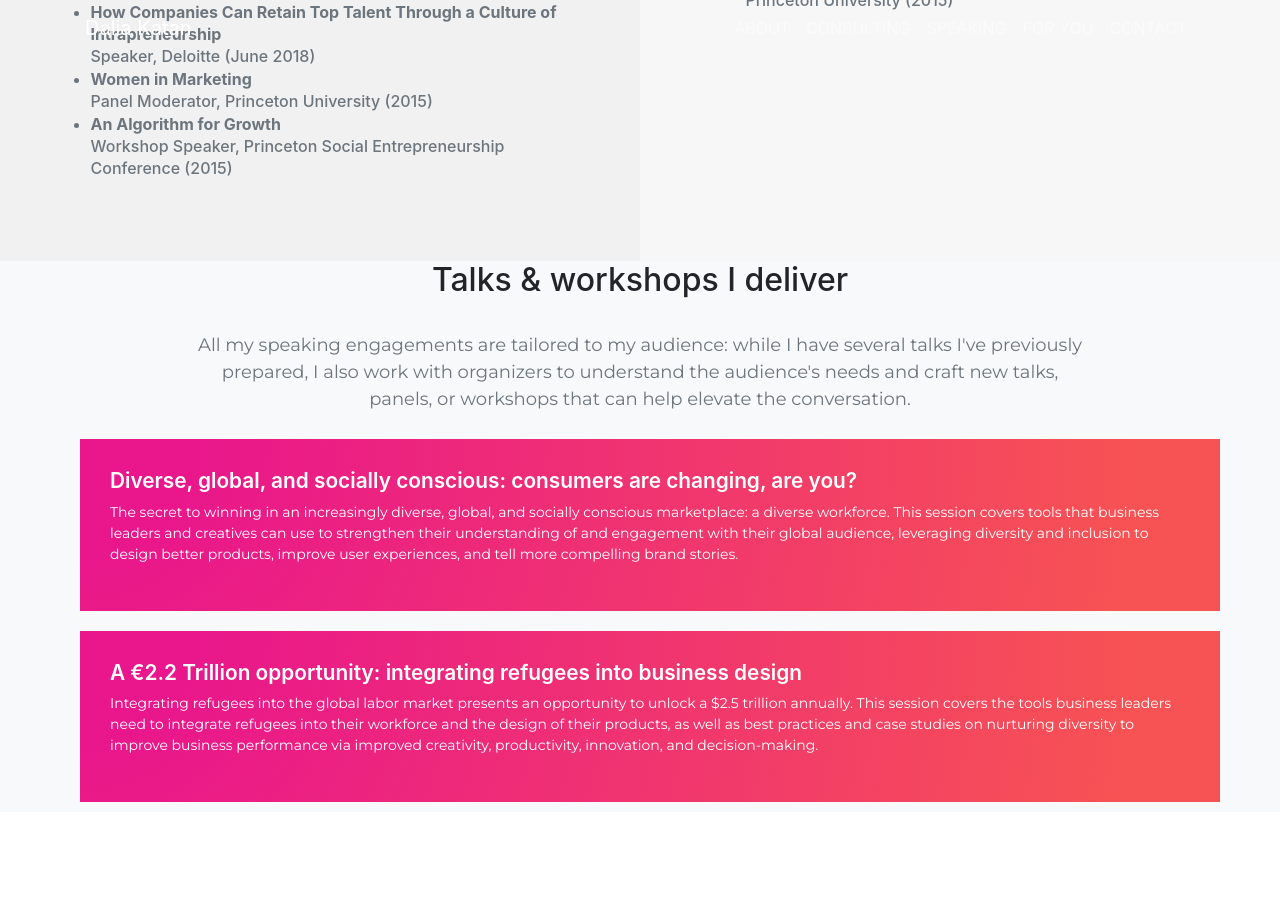
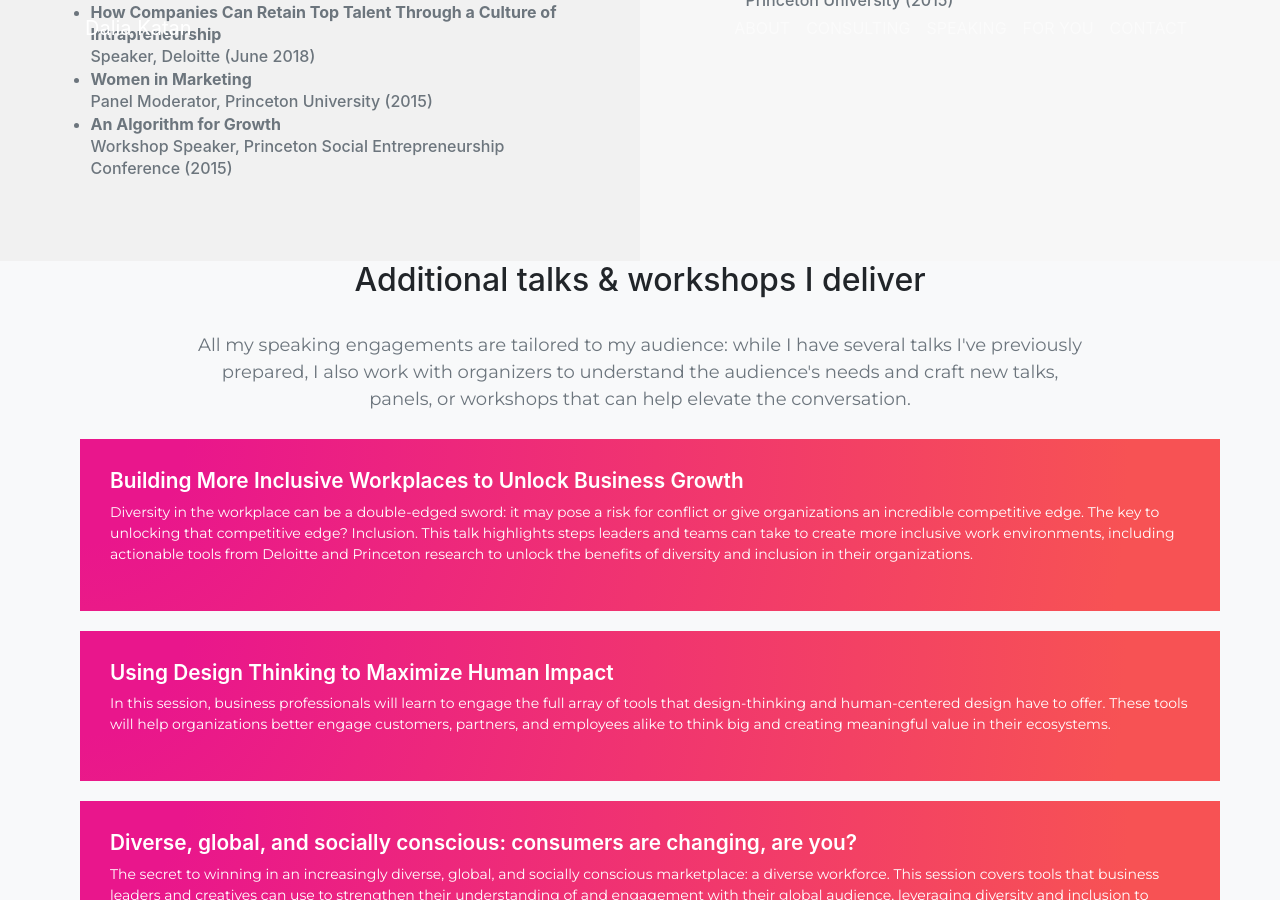
Before and after one commit to dalkat/dalkat.github.io, a Jekyll site: the page built from speaker.md, in a window 1280 px wide and 900 px high, scrolled down 1516 px. Built offline with Jekyll 4.4.1, drawn with Linux system fonts in a browser that asks for light colours; nearby versions of some CDN libraries; some web fonts are replaced; library files that are not in the unit come from our copies.

Commit message:
added talk menu

```diff
--- a/_layouts/speaker.html
+++ b/_layouts/speaker.html
@@ -121,12 +121,20 @@ layout: default-sub
       <div class="container">
         <div class="row">
           <div class="col-lg-12">
-            <h2 class="section-heading" style="  text-align: center;">Talks & workshops I deliver</h2>
+            <h2 class="section-heading" style="  text-align: center;">Additional talks & workshops I deliver</h2>
 
             <br><p class="section-subheading text-muted" style="font-size:18px; font-family:'Montserrat', 'Helvetica Neue', Helvetica, Arial, sans-serif; text-align:center; padding:0 10%;">All my speaking engagements are tailored to my audience: while I have several talks I've previously prepared, I also work with organizers to understand the audience's needs and craft new talks, panels, or workshops that can help elevate the conversation.</p>
           </div>
         </div>
         <div class="row">
+          <div class="col-md-12" style="padding: 30px;margin: 10px;background: radial-gradient(circle at left top, #e9168c 9%, #f75254 91%);background-image: radial-gradient(circle at left top, #e9168c 9%, #f75254 91%);color: #ffffff;">
+            <h4 class="service-heading" style="margin-top:0; font-size:1.3rem; font-weight:600;">Building More Inclusive Workplaces to Unlock Business Growth</h4>
+            <p style="font-size:14px; font-family:'Montserrat', 'Helvetica Neue', Helvetica, Arial, sans-serif; text-align:left;">Diversity in the workplace can be a double-edged sword: it may pose a risk for conflict or give organizations an incredible competitive edge. The key to unlocking that competitive edge? Inclusion. This talk highlights steps leaders and teams can take to create more inclusive work environments, including actionable tools from Deloitte and Princeton research to unlock the benefits of diversity and inclusion in their organizations.<br></p></div>
+
+          <div class="col-md-12" style="padding: 30px;margin: 10px;background: radial-gradient(circle at left top, #e9168c 9%, #f75254 91%);background-image: radial-gradient(circle at left top, #e9168c 9%, #f75254 91%);color: #ffffff;">
+            <h4 class="service-heading" style="margin-top:0; font-size:1.3rem; font-weight:600;">Using Design Thinking to Maximize Human Impact</h4>
+            <p style="font-size:14px; font-family:'Montserrat', 'Helvetica Neue', Helvetica, Arial, sans-serif; text-align:left;">In this session, business professionals will learn to engage the full array of tools that design-thinking and human-centered design have to offer. These tools will help organizations better engage customers, partners, and employees alike to think big and creating meaningful value in their ecosystems.<br></p></div>
+
           <div class="col-md-12" style="padding: 30px;margin: 10px;background: radial-gradient(circle at left top, #e9168c 9%, #f75254 91%);background-image: radial-gradient(circle at left top, #e9168c 9%, #f75254 91%);color: #ffffff;">
             <h4 class="service-heading" style="margin-top:0; font-size:1.3rem; font-weight:600;">Diverse, global, and socially conscious: consumers are changing, are you?</h4>
             <p style="font-size:14px; font-family:'Montserrat', 'Helvetica Neue', Helvetica, Arial, sans-serif; text-align:left;">The secret to winning in an increasingly diverse, global, and socially conscious marketplace: a diverse workforce. This session covers tools that business leaders and creatives can use to strengthen their understanding of and engagement with their global audience, leveraging diversity and inclusion to design better products, improve user experiences, and tell more compelling brand stories.<br></p></div>
```
